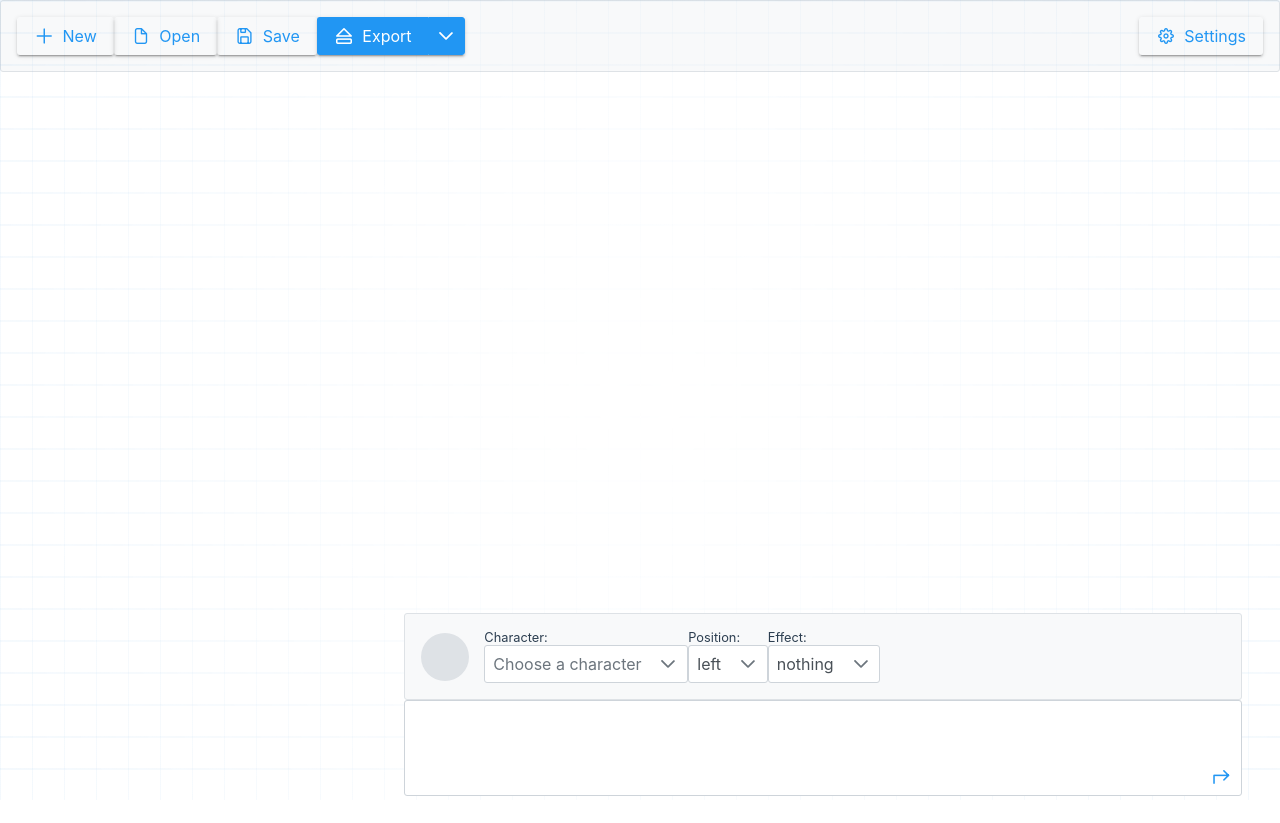
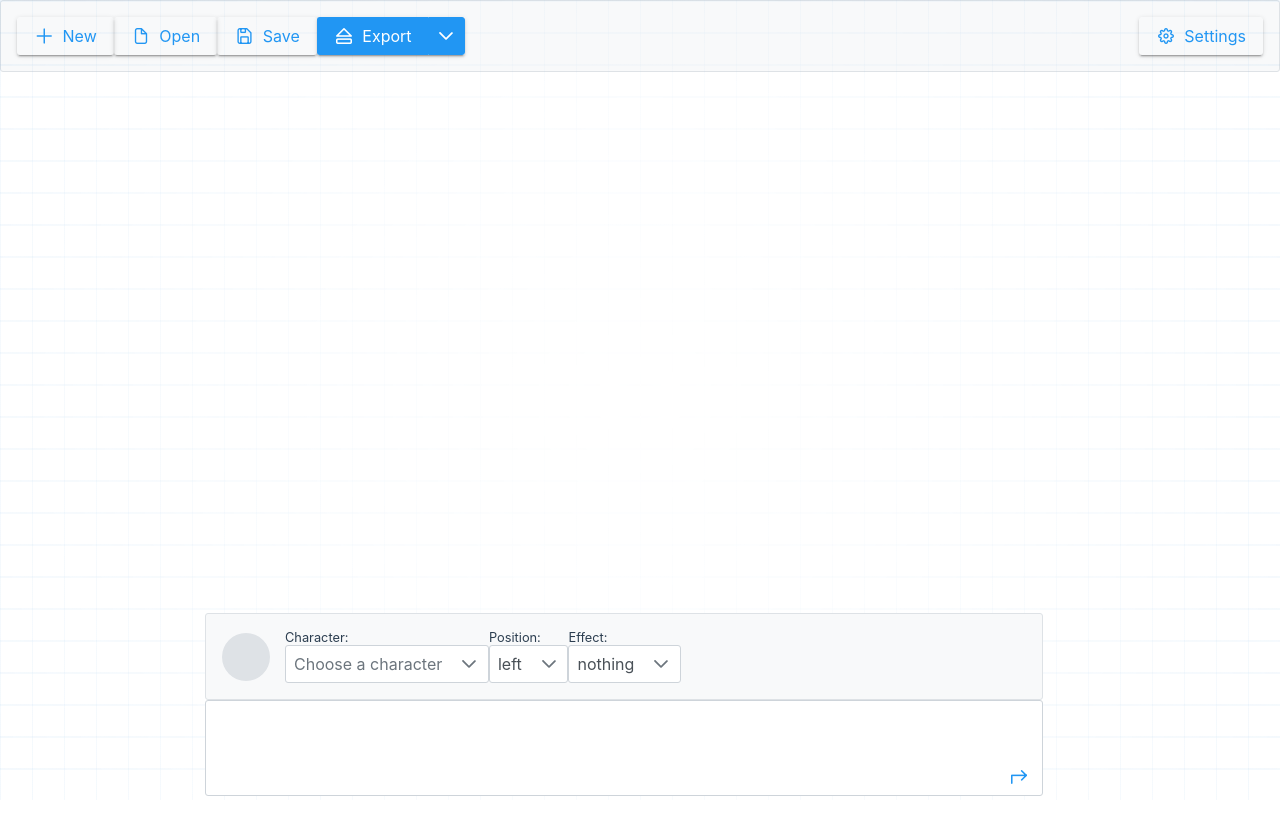
Before and after one commit to janinevaranta/kilta-dialogue-maker, a Vue app: page /#/ in a window 1280 px wide. Built offline with nearby package versions, Linux system fonts and the light colour scheme.

Commit message:
Added SaveConfig interface for any additional saveconfig info

```diff
--- a/src/views/Dialogue.vue
+++ b/src/views/Dialogue.vue
@@ -19,6 +19,11 @@ interface MessageOptions {
   position: string,
   effect?: string,
   state: MessageStates,
+}
+
+interface SaveConfig {
+  version: number,
+  content: Array<MessageOptions>,
 }
 
 const dialogueMessages: Ref<MessageOptions[]> = ref([]);
@@ -64,7 +69,12 @@ function stopEditing(index: number, newAuthor: string, newContent: string, newPo
 }
 
 function saveFile() {
-  const blob = new Blob([JSON.stringify(dialogueMessages.value, null, 2)], {type: "application/json;charset=utf-8"});
+  const saveConfig: SaveConfig = {
+    version: 0.1,
+    content: dialogueMessages.value,
+  };
+
+  const blob = new Blob([JSON.stringify(saveConfig, null, 2)], {type: "application/json;charset=utf-8"});
   FileSaver.saveAs(blob, "dialogue.json");
 }
 
@@ -77,7 +87,12 @@ function openFile() {
       const data = json?.data;
       if (data) {
         const loadedMessages = JSON.parse(data);
-        dialogueMessages.value = loadedMessages;
+        try {
+          dialogueMessages.value = loadedMessages;
+        }
+        catch (e) {
+          console.log(e);
+        }
       }
     }
   });
@@ -108,7 +123,7 @@ function openFile() {
           @stop-edit="stopEditing"
         />
       </div>
-      <DialogueInput class="dialogue-input" @create-message="createMessage" />
+      <DialogueInput id="dialogue-input" @create-message="createMessage" />
     </div>
   </div>
 </template>
@@ -154,4 +169,10 @@ function openFile() {
 #dialogue-content::-webkit-scrollbar {
   display: none;
 }
+#dialogue-input {
+  width: 70%;
+  max-width: 870px;
+  margin-left: auto;
+  margin-right: auto;
+}
 </style>
```
